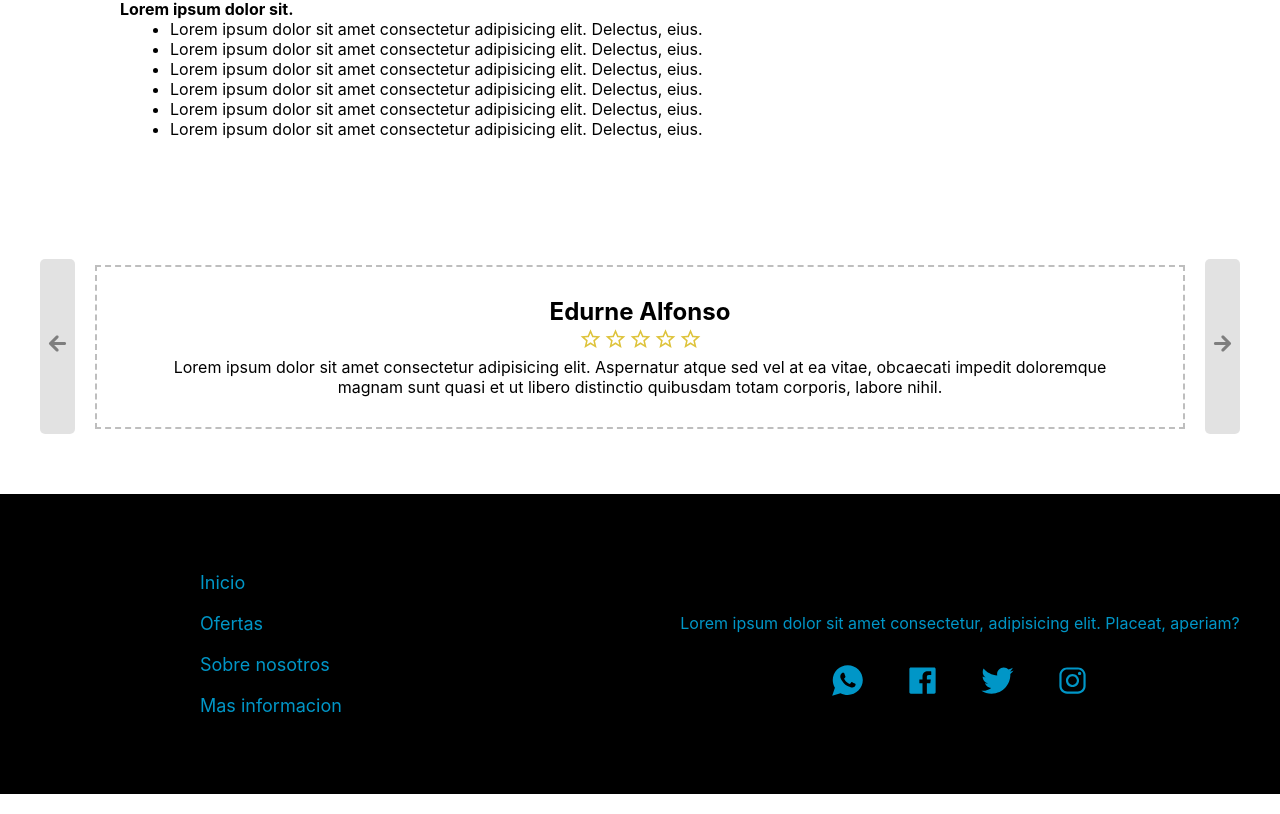
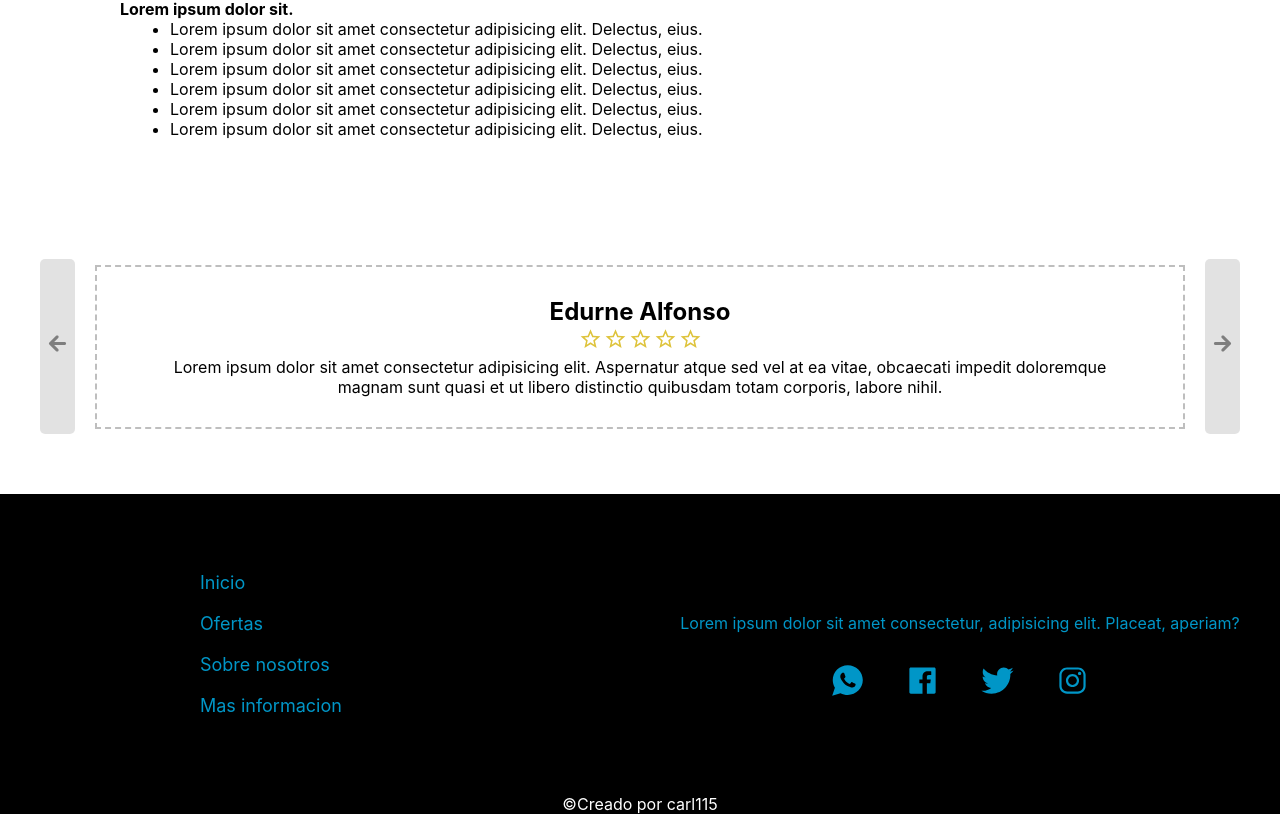
Before and after one commit to carl115/travelPage, a React (Create React App) app: page / in a window 1280 px wide. Shown: the part 5352-6166 px from the top of the page. Built offline with nearby package versions, Linux system fonts and the light colour scheme.

Commit message:
Copy creado

```diff
--- a/src/App.css
+++ b/src/App.css
@@ -103,6 +103,14 @@ html {
     pointer-events: unset;
 }
 
+.App .copy {
+    background: #000000;
+    width: 100%;
+    color: #ffffff;
+    text-align: center;
+    font-size: 16px;
+}
+
 @media (max-width: 1024px ) {
     .App .SobreNosotros {
         padding-bottom: 0;
--- a/src/App.js
+++ b/src/App.js
@@ -136,6 +136,9 @@ function App() {
         </button>
       </div>
       <Footer/>
+      <div className="copy">
+        &copy;Creado por carl115
+      </div>
     </div>
   );
 }
```
